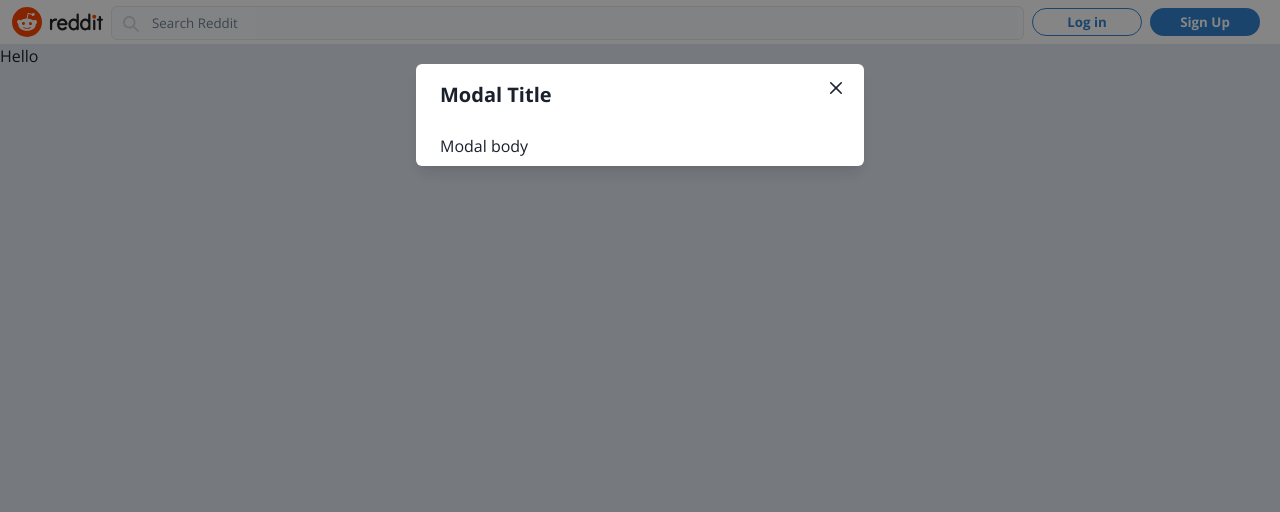
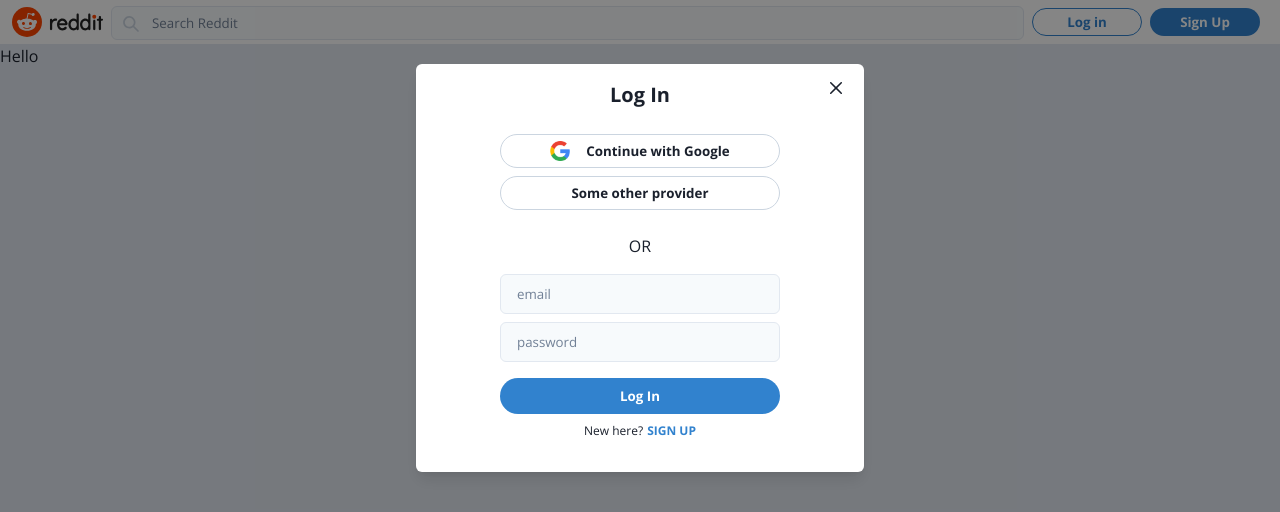
Before and after one commit to myxsan/reddit-clone, a Next.js app: page / in a window 1280 px wide. Both pictures are taken after a click on the button "Log in". Shown: the top 512 px of the page. Built offline with nearby package versions, Linux system fonts and the light colour scheme.

Commit message:
log in and sign up modals

```diff
--- a/src/chakra/button.ts
+++ b/src/chakra/button.ts
@@ -33,6 +33,7 @@ export const Button: ComponentStyleConfig = {
     },
     oauth: {
       height: "34px",
+      mb: "2",
       border: "1px solid",
       borderColor: "gray.300",
       _hover: {
--- /dev/null
+++ b/src/components/Modal/Auth/AuthInputs.tsx
@@ -0,0 +1,18 @@
+import { authModalState } from "@/src/atoms/authModalAtom";
+import { Flex } from "@chakra-ui/react";
+import React from "react";
+import { useRecoilValue } from "recoil";
+import Login from "./Login";
+import SignUp from "./SignUp";
+
+const AuthInputs: React.FC = () => {
+  const modalState = useRecoilValue(authModalState);
+
+  return (
+    <Flex direction="column" align="center" width="100%" mt={4}>
+      {modalState.view === "login" && <Login />}
+      {modalState.view === "signup" && <SignUp />}
+    </Flex>
+  );
+};
+export default AuthInputs;
--- a/src/components/Modal/Auth/AuthModal.tsx
+++ b/src/components/Modal/Auth/AuthModal.tsx
@@ -1,6 +1,7 @@
 import { authModalState } from "@/src/atoms/authModalAtom";
 import {
   Button,
+  Flex,
   Modal,
   ModalBody,
   ModalCloseButton,
@@ -9,9 +10,12 @@ import {
   ModalHeader,
   ModalOverlay,
   useDisclosure,
+  Text,
 } from "@chakra-ui/react";
 import React from "react";
 import { useRecoilState } from "recoil";
+import AuthInputs from "./AuthInputs";
+import OAuthButtons from "./OAuthButtons";
 
 const AuthModal: React.FC = () => {
   const [modalState, setModalState] = useRecoilState(authModalState);
@@ -27,9 +31,31 @@ const AuthModal: React.FC = () => {
       <Modal isOpen={modalState.open} onClose={handleClose}>
         <ModalOverlay />
         <ModalContent>
-          <ModalHeader>Modal Title</ModalHeader>
+          <ModalHeader textAlign="center">
+            {modalState.view === "login" && "Log In"}
+            {modalState.view === "signup" && "Sign Up"}
+            {modalState.view === "resetPassword" && "Reset Password"}
+          </ModalHeader>
           <ModalCloseButton />
-          <ModalBody>Modal body</ModalBody>
+          <ModalBody
+            display="flex"
+            flexDirection="column"
+            alignItems="center"
+            justifyContent="center"
+          >
+            <Flex
+              direction="column"
+              align="center"
+              justify="center"
+              width="70%"
+              pb={6}
+            >
+              <OAuthButtons />
+              <Text>OR</Text>
+              <AuthInputs />
+              {/* <ResetPassword /> */}
+            </Flex>
+          </ModalBody>
         </ModalContent>
       </Modal>
     </>
--- /dev/null
+++ b/src/components/Modal/Auth/Login.tsx
@@ -0,0 +1,92 @@
+import React, { useState } from "react";
+import { Button, Flex, Input, Text } from "@chakra-ui/react";
+import { useSetRecoilState } from "recoil";
+import { authModalState } from "@/src/atoms/authModalAtom";
+
+type LoginProps = {};
+
+const Login: React.FC<LoginProps> = () => {
+  const setAuthModalState = useSetRecoilState(authModalState);
+
+  const [loginForm, setLoginForm] = useState({
+    email: "",
+    password: "",
+  });
+
+  const onSubmit = () => {};
+  const onChnage = (event: React.ChangeEvent<HTMLInputElement>) => {
+    event.preventDefault();
+    setLoginForm((prev) => ({
+      ...prev,
+      [event.target.name]: event.target.value,
+    }));
+  };
+
+  return (
+    <form onSubmit={onSubmit}>
+      <Input
+        required
+        name="email"
+        placeholder="email"
+        type="email"
+        mb={2}
+        onChange={() => {}}
+        fontSize="10pt"
+        _placeholder={{ color: "gray.500" }}
+        _hover={{
+          bg: "white",
+          border: "1px solid",
+          borderColor: "blue.500",
+        }}
+        _focus={{
+          outline: "none",
+          bg: "white",
+          border: "1px solid",
+          borderColor: "blue.500",
+        }}
+        bg="gray.50"
+      />
+      <Input
+        required
+        name="password"
+        placeholder="password"
+        type="password"
+        mb={2}
+        onChange={() => {}}
+        fontSize="10pt"
+        _placeholder={{ color: "gray.500" }}
+        _hover={{
+          bg: "white",
+          border: "1px solid",
+          borderColor: "blue.500",
+        }}
+        _focus={{
+          outline: "none",
+          bg: "white",
+          border: "1px solid",
+          borderColor: "blue.500",
+        }}
+        bg="gray.50"
+      />
+
+      <Button width="100%" height="36px" mt={2} mb={2} type="submit">
+        Log In
+      </Button>
+
+      <Flex fontSize="9pt" justifyContent="center">
+        <Text mr={1}>New here?</Text>
+        <Text
+          color="blue.500"
+          fontWeight={700}
+          cursor="pointer"
+          onClick={() => {
+            setAuthModalState((prev) => ({ ...prev, view: "signup" }));
+          }}
+        >
+          SIGN UP
+        </Text>
+      </Flex>
+    </form>
+  );
+};
+export default Login;
--- /dev/null
+++ b/src/components/Modal/Auth/OAuthButtons.tsx
@@ -0,0 +1,20 @@
+import { Button, Flex, Image } from "@chakra-ui/react";
+import React from "react";
+
+const OAuthButtons: React.FC = () => {
+  return (
+    <Flex direction="column" width="100%" mb={4}>
+      <Button variant="oauth">
+        <Image
+          alt="google-logo"
+          src="/images/googlelogo.png"
+          height="20px"
+          mr={4}
+        />{" "}
+        Continue with Google
+      </Button>
+      <Button variant="oauth">Some other provider</Button>
+    </Flex>
+  );
+};
+export default OAuthButtons;
--- /dev/null
+++ b/src/components/Modal/Auth/SignUp.tsx
@@ -0,0 +1,113 @@
+import { authModalState } from "@/src/atoms/authModalAtom";
+import { Input, Button, Flex, Text } from "@chakra-ui/react";
+import React, { useState } from "react";
+import { useSetRecoilState } from "recoil";
+
+const SignUp: React.FC = () => {
+  const setAuthModalState = useSetRecoilState(authModalState);
+
+  const [signUpForm, setSignUpForm] = useState({
+    email: "",
+    password: "",
+    confirmPassword: "",
+  });
+
+  const onSubmit = () => {};
+  const onChnage = (event: React.ChangeEvent<HTMLInputElement>) => {
+    event.preventDefault();
+    setSignUpForm((prev) => ({
+      ...prev,
+      [event.target.name]: event.target.value,
+    }));
+  };
+
+  return (
+    <form onSubmit={onSubmit}>
+      <Input
+        required
+        name="email"
+        placeholder="email"
+        type="email"
+        mb={2}
+        onChange={() => {}}
+        fontSize="10pt"
+        _placeholder={{ color: "gray.500" }}
+        _hover={{
+          bg: "white",
+          border: "1px solid",
+          borderColor: "blue.500",
+        }}
+        _focus={{
+          outline: "none",
+          bg: "white",
+          border: "1px solid",
+          borderColor: "blue.500",
+        }}
+        bg="gray.50"
+      />
+      <Input
+        required
+        name="password"
+        placeholder="password"
+        type="password"
+        mb={2}
+        onChange={() => {}}
+        fontSize="10pt"
+        _placeholder={{ color: "gray.500" }}
+        _hover={{
+          bg: "white",
+          border: "1px solid",
+          borderColor: "blue.500",
+        }}
+        _focus={{
+          outline: "none",
+          bg: "white",
+          border: "1px solid",
+          borderColor: "blue.500",
+        }}
+        bg="gray.50"
+      />
+      <Input
+        required
+        name="confirmPassword"
+        placeholder="confirm password"
+        type="password"
+        mb={2}
+        onChange={() => {}}
+        fontSize="10pt"
+        _placeholder={{ color: "gray.500" }}
+        _hover={{
+          bg: "white",
+          border: "1px solid",
+          borderColor: "blue.500",
+        }}
+        _focus={{
+          outline: "none",
+          bg: "white",
+          border: "1px solid",
+          borderColor: "blue.500",
+        }}
+        bg="gray.50"
+      />
+
+      <Button width="100%" height="36px" mt={2} mb={2} type="submit">
+        Sign Up
+      </Button>
+
+      <Flex fontSize="9pt" justifyContent="center">
+        <Text mr={1}>Already a redditor?</Text>
+        <Text
+          color="blue.500"
+          fontWeight={700}
+          cursor="pointer"
+          onClick={() => {
+            setAuthModalState((prev) => ({ ...prev, view: "login" }));
+          }}
+        >
+          LOG IN
+        </Text>
+      </Flex>
+    </form>
+  );
+};
+export default SignUp;
```
